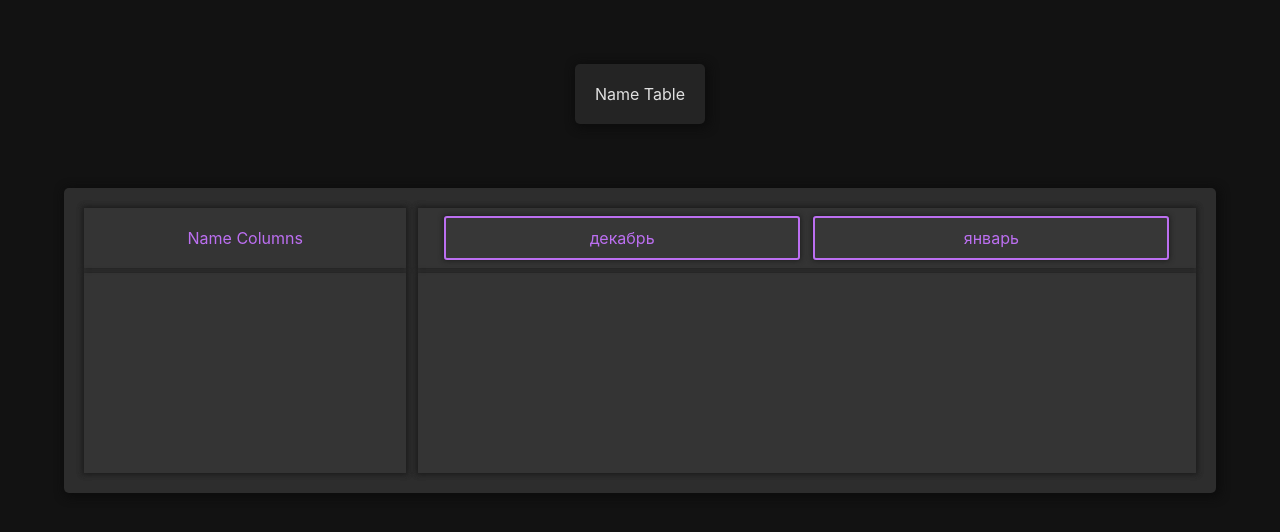
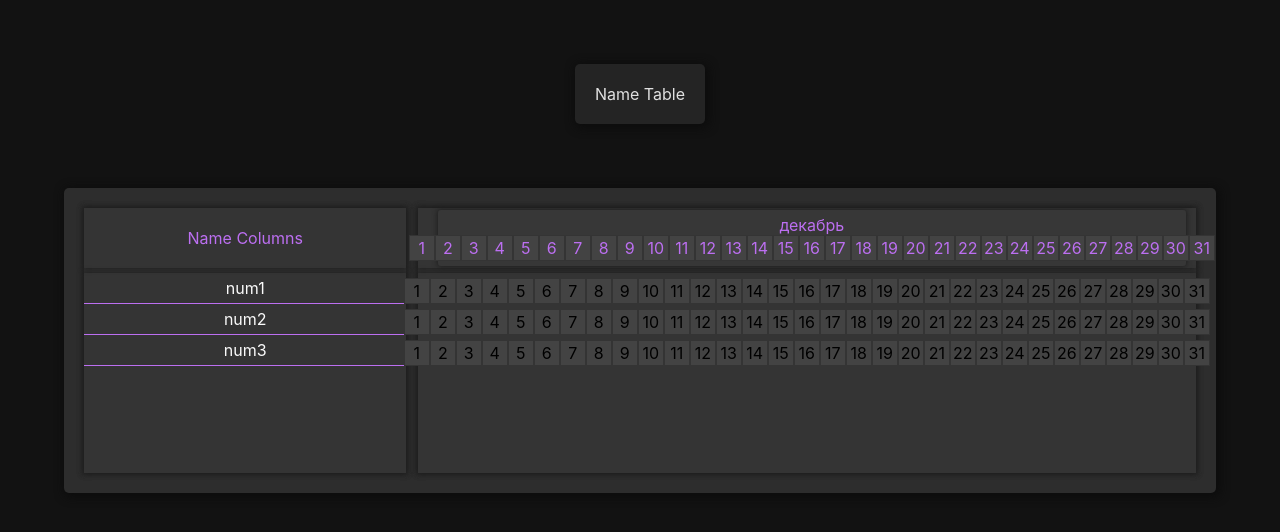
Before and after one commit to MrBukas/HotelProject, a React (Create React App) app in the folder frontend/: page / in a window 1280 px wide. Shown: the top 532 px of the page. Built offline with nearby package versions, Linux system fonts and the light colour scheme.

Commit message:
таблица

```diff
--- a/frontend/src/MainPage/Table/LeftInfo/LeftContainer/LeftContainer.js
+++ b/frontend/src/MainPage/Table/LeftInfo/LeftContainer/LeftContainer.js
@@ -3,7 +3,11 @@ import React from "react";
 export const LeftContainer = (props) => {
     return(
         <div>
-
+            {props.numbersInfo.map((number, i)=>
+                <div key={i} className="numbersInfo">
+                    {number}
+                </div>)
+            }
         </div>
     );
 };
--- a/frontend/src/MainPage/Table/LeftInfo/LeftInfo.js
+++ b/frontend/src/MainPage/Table/LeftInfo/LeftInfo.js
@@ -9,7 +9,7 @@ export const LeftInfo = (props) => {
                 <LeftHeader text={"Name Columns"}/>
             </div>
             <div className={"leftContainer"}>
-                <LeftContainer/>
+                <LeftContainer numbersInfo={props.numbersInfo}/>
             </div>
         </div>
     );
--- a/frontend/src/MainPage/Table/RightInfo/RightContainer/RightContainer.js
+++ b/frontend/src/MainPage/Table/RightInfo/RightContainer/RightContainer.js
@@ -1,9 +1,12 @@
 import React from "react";
+import {daysInMonth} from "../RightHeader/MonthHeader/MonthHeader";
+import {Row} from "./Row/Row";
 
 export const RightContainer = (props) => {
+
     return(
         <div>
-
+            {props.numbersInfo.map((number,i)=><Row key={i} amountOfDays={daysInMonth(new Date().getMonth()+1, 2021)}/>)}
         </div>
     );
 };
--- /dev/null
+++ b/frontend/src/MainPage/Table/RightInfo/RightContainer/Row/ElemOfRow/ElemOfRow.js
@@ -0,0 +1,9 @@
+import React from "react";
+
+export const ElemOfRow = (props) => {
+    return(
+        <div className={"elemOfRow"}>
+            {props.day}
+        </div>
+    );
+};
--- /dev/null
+++ b/frontend/src/MainPage/Table/RightInfo/RightContainer/Row/Row.js
@@ -0,0 +1,12 @@
+import React from "react";
+import {setDay} from "../../RightHeader/DayHeader/DayHeader";
+import {ElemOfRow} from "./ElemOfRow/ElemOfRow";
+
+export const Row = (props) => {
+     let days = setDay(props.amountOfDays);
+    return(
+        <div className={"row"}>
+            {days.map((day, i)=><ElemOfRow key={i} day={day}/>)}
+        </div>
+    );
+};
--- a/frontend/src/MainPage/Table/RightInfo/RightHeader/DayHeader/DayHeader.js
+++ b/frontend/src/MainPage/Table/RightInfo/RightHeader/DayHeader/DayHeader.js
@@ -1,9 +1,27 @@
 import React from "react";
 
+export function setDay(n) {
+    let days = [];
+    for (let i = 1; i <= n; i++) {
+        days[i] = i;
+    }
+    return days;
+}
+
 export const DayHeader = (props) => {
+    let days = setDay(props.amountOfDays);
+
     return(
-        <div>
-
+        <div className={"days"}>
+            {days.map((day, i)=><Day key={i} day={day}/>)}
         </div>
     );
 };
+
+const Day = (props) => {
+    return (
+        <div className={"day"}>
+            {props.day}
+        </div>
+    );
+}
--- a/frontend/src/MainPage/Table/RightInfo/RightHeader/MonthHeader/MonthHeader.js
+++ b/frontend/src/MainPage/Table/RightInfo/RightHeader/MonthHeader/MonthHeader.js
@@ -1,9 +1,15 @@
 import React from "react";
+import {DayHeader} from "../DayHeader/DayHeader";
+
+export function daysInMonth(month, year) {
+    return new Date(year, month, 0).getDate();
+}
 
 export const MonthHeader = (props) => {
     return(
         <div className={"month"}>
             {props.month}
+            <DayHeader amountOfDays={daysInMonth(props.monthNum, 2021)}/>
         </div>
     );
 };
--- a/frontend/src/MainPage/Table/RightInfo/RightHeader/RightHeader.js
+++ b/frontend/src/MainPage/Table/RightInfo/RightHeader/RightHeader.js
@@ -2,7 +2,7 @@ import React from "react";
 import {MonthHeader} from "./MonthHeader/MonthHeader";
 
 function getIndex(maxNum, index) {
-    if (index >= maxNum ) return 0
+    if (index >= maxNum) return 0
     if (index < 0) return maxNum - 1
     return index
 }
@@ -11,7 +11,7 @@ function setMonthsFromCurrent(monthLength) {
     let months = [];
     let i = 0;
     let currentMonth = new Date().getMonth();
-    while (i<monthLength){
+    while (i < monthLength) {
         months[i] = getIndex(12, currentMonth);
         currentMonth = getIndex(12, currentMonth) + 1;
         i++;
@@ -19,11 +19,15 @@ function setMonthsFromCurrent(monthLength) {
     return months;
 }
 
+function getMonth(month) {
+    return new Date(new Date().setMonth(month)).toLocaleString('ru', {month: 'long'});
+}
+
 export const RightHeader = (props) => {
-   let months = setMonthsFromCurrent(2);
-    return(
+    let months = setMonthsFromCurrent(1);
+    return (
         <>
-           {months.map((month, i)=><MonthHeader key={i} month={new Date(new Date().setMonth(month)).toLocaleString('ru', { month: 'long' })}/>)}
+            {months.map((month, i) => <MonthHeader key={i} month={getMonth(month)} monthNum={month+1}/>)}
         </>
     );
 };
--- a/frontend/src/MainPage/Table/RightInfo/RightInfo.js
+++ b/frontend/src/MainPage/Table/RightInfo/RightInfo.js
@@ -9,7 +9,7 @@ export const RightInfo = (props) => {
                 <RightHeader/>
             </div>
             <div className={"rightContainer"}>
-                <RightContainer/>
+                <RightContainer  numbersInfo={props.numbersInfo}/>
             </div>
         </div>
     );
--- a/frontend/src/MainPage/Table/Table.js
+++ b/frontend/src/MainPage/Table/Table.js
@@ -3,13 +3,14 @@ import {LeftInfo} from "./LeftInfo/LeftInfo";
 import {RightInfo} from "./RightInfo/RightInfo";
 
 export const Table = (props) => {
+    let numbersInfo = ["num1", "num2", "num3"];
     return (
         <div className={"tableContainer"}>
             <div className={"leftInfo"}>
-                <LeftInfo/>
+                <LeftInfo numbersInfo={numbersInfo}/>
             </div>
             <div className={"rightInfo"}>
-                <RightInfo/>
+                <RightInfo numbersInfo={numbersInfo}/>
             </div>
         </div>
     );
--- a/frontend/src/index.css
+++ b/frontend/src/index.css
@@ -88,10 +88,13 @@ code {
     align-items: center;
     justify-content: space-around;
     box-shadow: 0 0 5px 1px #1F1F1F;
+     //overflow-x: scroll;
 }
 
 .rightContainer {
     margin-top: 5px;
+    display: flex;
+    justify-content: center;
     box-shadow: 0 0 5px 1px #1F1F1F;
     min-height: 200px;
 }
@@ -100,12 +103,43 @@ code {
 .month {
     display: flex;
     justify-content: center;
+    flex-direction: column;
     align-items: center;
-    width: 45%;
+    width: 100%;
     background-color: #373737;
-    border: 2px solid #BC6FF1;
+    //border: 2px solid #BC6FF1;
     box-shadow: 0 0 5px 1px #1F1F1F;
     border-radius: 3px;
-    padding: 10px;
+    padding: 5px;
+}
 
+.days {
+    display: flex;
+    flex-direction: row;
 }
+
+.day {
+    width: 20px;
+    padding: 2px;
+    border: 1px solid #343434;
+    background-color: #434343;
+}
+
+.numbersInfo{
+    color: #fafafa;
+    border-bottom: 1px solid #BC6FF1;
+    padding: 5px;
+}
+
+.row{
+    display: flex;
+    flex-direction: row;
+    padding-top: 5px;
+}
+
+.elemOfRow{
+    width: 20px;
+    padding: 2px;
+    border: 1px solid #343434;
+    background-color: #434343;
+}
```
